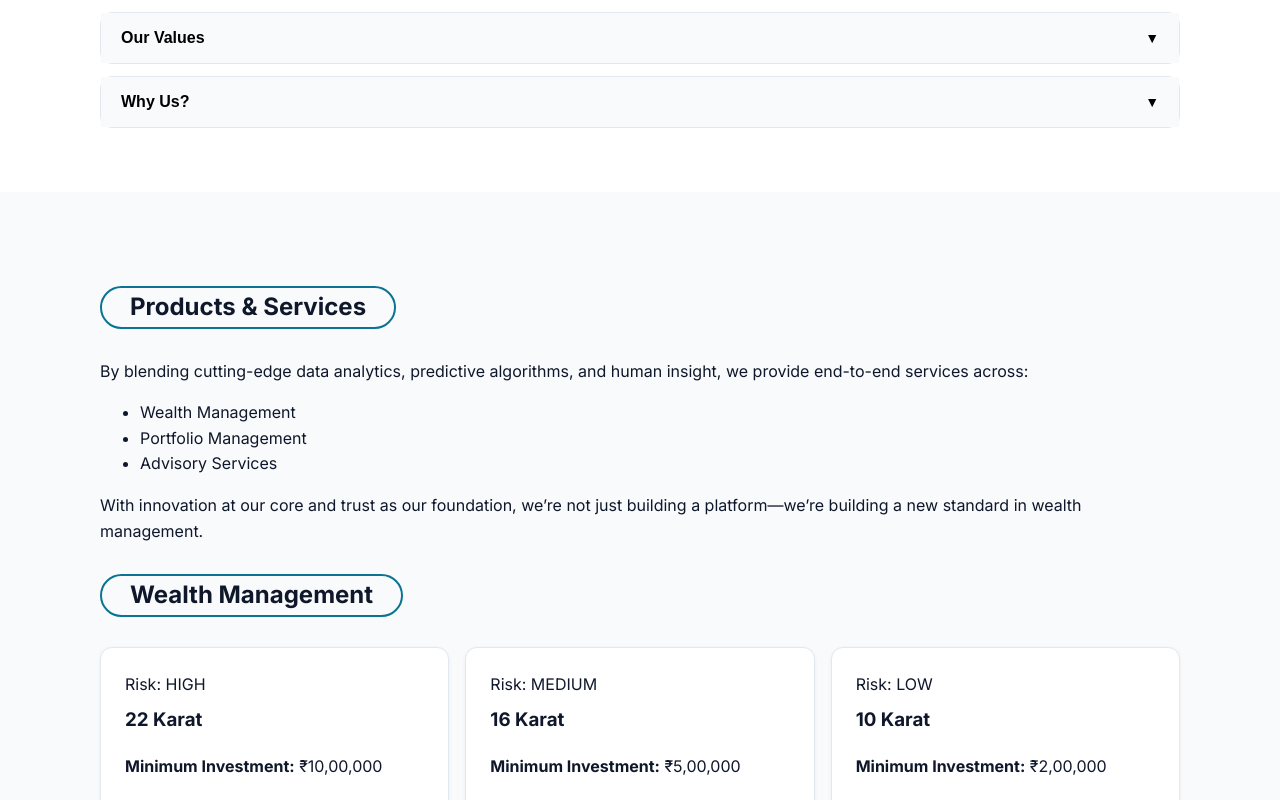
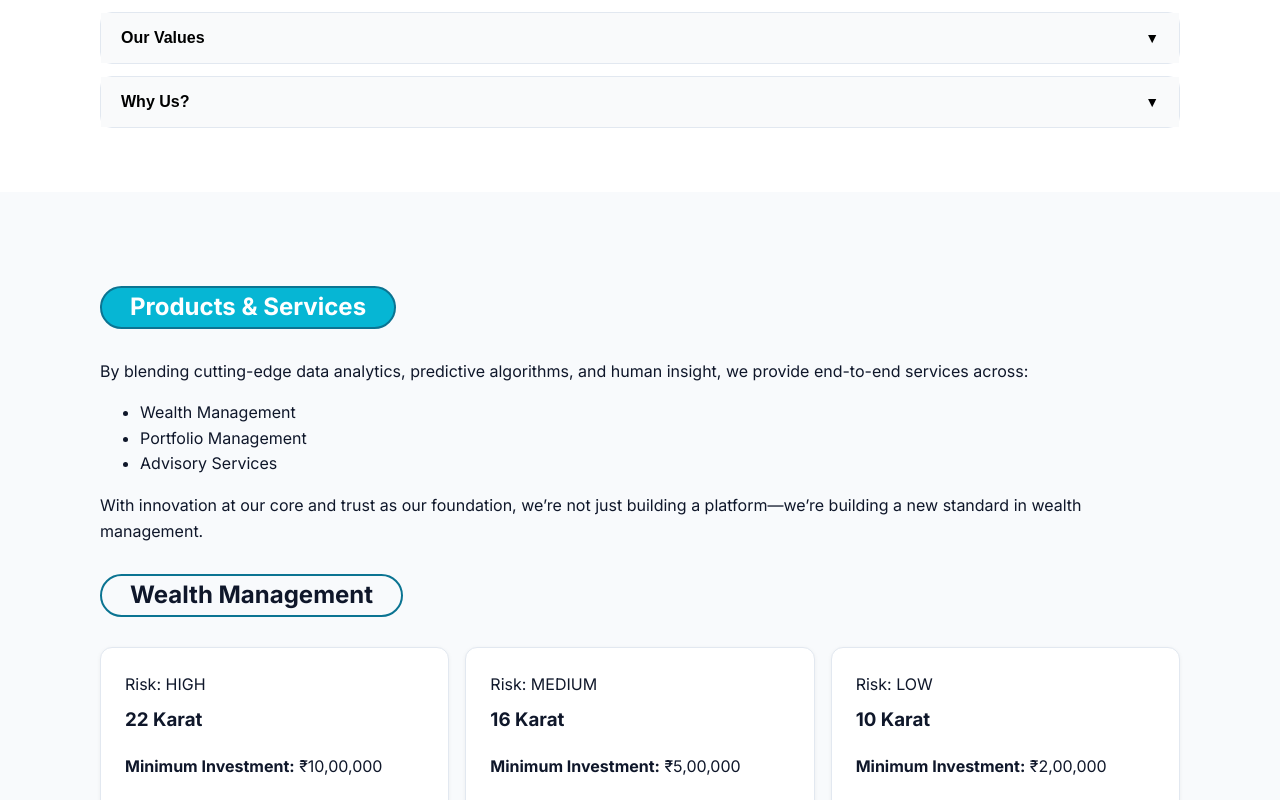
Before and after one commit to Rakeshpradhan12/fundaura-Investment-advisory, a React (Vite) app: page / in a window 1280 px wide. Shown: the part 1220-2020 px from the top of the page. Built offline with nearby package versions, Linux system fonts and the light colour scheme.

Commit message:
commited

```diff
--- a/src/components/About.tsx
+++ b/src/components/About.tsx
@@ -30,7 +30,7 @@ export default function About(): JSX.Element {
       <div className="container">
         <div className="section-title center">
           <div className="badge">{SITE.highlight}</div>
-          <h2 className="page-heading">About the Initiative</h2>
+          <h2 className="page-heading top-heading">About the Initiative</h2>
         </div>
 
         {/* Dropdown Sections */}
@@ -159,7 +159,7 @@ export default function About(): JSX.Element {
               className={`dropdown-content ${openSection === "why" ? "open" : ""}`}
               role="region"
             >
-              <div className="muted mt-8 why-list">
+              <div className="muted mt-8 why-list two-column-grid">
 
                 <div>
                   <h4>Trust and Performance</h4>
@@ -177,9 +177,6 @@ export default function About(): JSX.Element {
                 </div>
 
                 <div>
-
-
-
                   <h4>Dedicated Wealth Managers</h4>
                   <p className="muted mt-8">
                     Our relationship managers are just a WhatsApp call away to help you manage your money.
--- a/src/components/Careers.tsx
+++ b/src/components/Careers.tsx
@@ -6,7 +6,7 @@ export default function Careers(): JSX.Element {
     <section id="careers" className="section">
       <div className="container" id='open-roles'>
         <div className="section-title">
-          <h2 className="page-heading">
+          <h2 className="page-heading top-heading">
             Careers
             </h2>
           <h2 className='page-heading'>Work with {SITE.brand}</h2>
--- a/src/components/Complaint.tsx
+++ b/src/components/Complaint.tsx
@@ -5,7 +5,7 @@ export default function Complaint(): JSX.Element {
     <section id="complaint" className="section alt">
       <div className="container">
         <div className="section-title">
-            <h2 className='page-heading'>Support</h2>
+          <h2 className='page-heading top-heading'>Support</h2>
           <h2 className='page-heading'>Complaint Board &amp; Investor Charter</h2>
         </div>
         <p className="muted maxw">
--- a/src/components/Contact.tsx
+++ b/src/components/Contact.tsx
@@ -4,6 +4,8 @@ import { SITE } from '../data/site';
 export default function Contact(): JSX.Element {
   return (
     <section id="contact" className="section alt">
+      <div className="container">
+        <h2 className="page-heading top-heading">Contact</h2>
         <div className="container grid2 gap-24">
           <div className="card p-24">
             <h3>Request a Call Back</h3>
@@ -15,6 +17,12 @@ export default function Contact(): JSX.Element {
               <select name="service">
                 <option>- Choose Our Services -</option>
                 {SITE.services.map((s) => (
+                  <option key={s.code}>{s.name}</option>
+                ))}
+                {SITE.pms.map((s) => (
+                  <option key={s.code}>{s.name}</option>
+                ))}
+                {SITE.pricing.map((s) => (
                   <option key={s.code}>{s.name}</option>
                 ))}
               </select>
@@ -55,6 +63,7 @@ export default function Contact(): JSX.Element {
             </div>
           </div>
         </div>
+      </div>
     </section>
   );
 }
--- a/src/components/KPIs.tsx
+++ b/src/components/KPIs.tsx
@@ -3,7 +3,7 @@ import { SITE } from '../data/site';
 
 export default function KPIs(): JSX.Element {
   return (
-    <section className="kpis">
+    <section className="kpis ">
       <div className="container grid2 center">
         {SITE.kpis.map((k) => (
           <div key={k.label} className="kpi">
--- a/src/components/Services.tsx
+++ b/src/components/Services.tsx
@@ -7,7 +7,7 @@ export default function Services(): JSX.Element {
       <section id="services" className="section alt">
         <div className="container">
           <div className="section-title">
-            <h2 className='page-heading'>Products & Services</h2>
+            <h2 className='page-heading top-heading'>Products & Services</h2>
 
             <p className="muted mt-8">{SITE.servicesIntro}</p>
 
@@ -15,6 +15,7 @@ export default function Services(): JSX.Element {
               {SITE.servicesPoints.map((point, i) => (
                 <li key={i}>{point}</li>
               ))}
+
             </ul>
 
             <p className="muted mt-8">{SITE.servicesEnd}</p>
--- a/src/data/site.ts
+++ b/src/data/site.ts
@@ -56,7 +56,7 @@ export const SITE: SiteConfig = {
     address1: '402, B120, Shapoorji Pallonji Complex, New Town, Kolkata – 700135',
     address2: 'ST-5, 2nd Floor, SRB Tower, Infocity, Patia, Bhubaneswar – 751021',
     phone: '+91-95564 93311',
-    email: 'Riokapital@gmail.com'
+    email: 'customercare@fundaura.in'
   },
   sebi: {
     show: true,
--- a/src/styles.css
+++ b/src/styles.css
@@ -866,6 +866,19 @@ textarea::placeholder {
 ============================ */
 
 /* Apply oval ONLY to top-level headings */
+.top-heading {
+  background-color: var(--brand);
+  /* Uses your brand color */
+  color: white;
+  /* Makes text readable */
+  padding: 6px 12px;
+  /* Clean spacing */
+  border-radius: 6px;
+  /* Soft rounded edges */
+  display: inline-block;
+  /* Keeps background tight */
+}
+
 .page-heading {
   display: block;
   /* stays full row, not inline */
@@ -879,3 +892,16 @@ textarea::placeholder {
 
 
 }
+.two-column-grid {
+  display: grid;
+  grid-template-columns: repeat(2, 1fr);
+  gap: 32px;
+  /* spacing between columns and rows */
+}
+
+/* Make it responsive */
+@media (max-width: 768px) {
+  .two-column-grid {
+    grid-template-columns: 1fr;
+  }
+}
```
Also changed, not shown: src/components/Footer.tsx (+22 -15 lines), 5 other files (tests, documents, lock files or other folders). Lines whose indentation alone changed are shown as unchanged.
